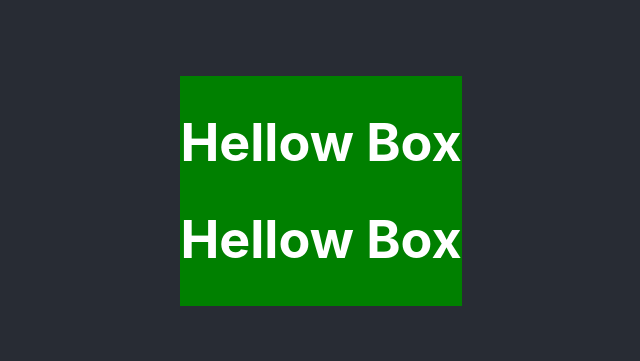
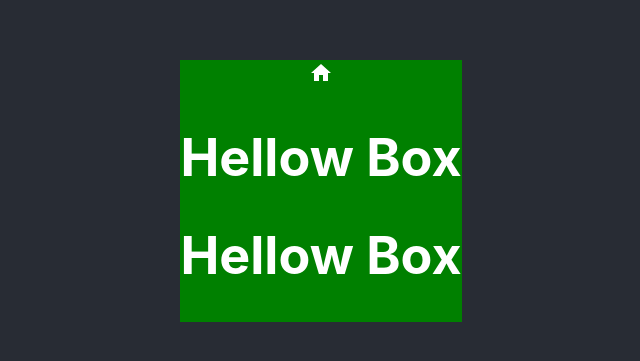
Before and after one commit to Clear1440/color-picker, a React (Create React App) app: page / in a window 1280 px wide. Shown: the part 209-570 px from the top of the page, without its empty margins (319-959 px from the left). Built offline with nearby package versions, Linux system fonts and the light colour scheme.

Commit message:
importing mui icons

```diff
--- a/package.json
+++ b/package.json
@@ -5,6 +5,7 @@
   "dependencies": {
     "@emotion/react": "^11.6.0",
     "@emotion/styled": "^11.6.0",
+    "@mui/icons-material": "^5.1.1",
     "@mui/material": "^5.1.1",
     "@testing-library/jest-dom": "^5.15.0",
     "@testing-library/react": "^11.2.7",
--- a/src/components/navebar.js
+++ b/src/components/navebar.js
@@ -1,8 +1,10 @@
 import React from "react"
+import HomeIcon from '@mui/icons-material/Home';
 
 export const NavBar = () => {
     return (
         <div >
+            <HomeIcon/>
             <h1> Hellow Box </h1>
         </div >
     );
--- a/src/container/homeScreen.js
+++ b/src/container/homeScreen.js
@@ -1,5 +1,4 @@
 import React from "react"
-import { Box } from "@mui/system"
 import { NavBar } from "../components/navebar"
 
 const HomeScreen = () => {
```
Also changed, not shown: 1 other file (tests, documents, lock files or other folders).
